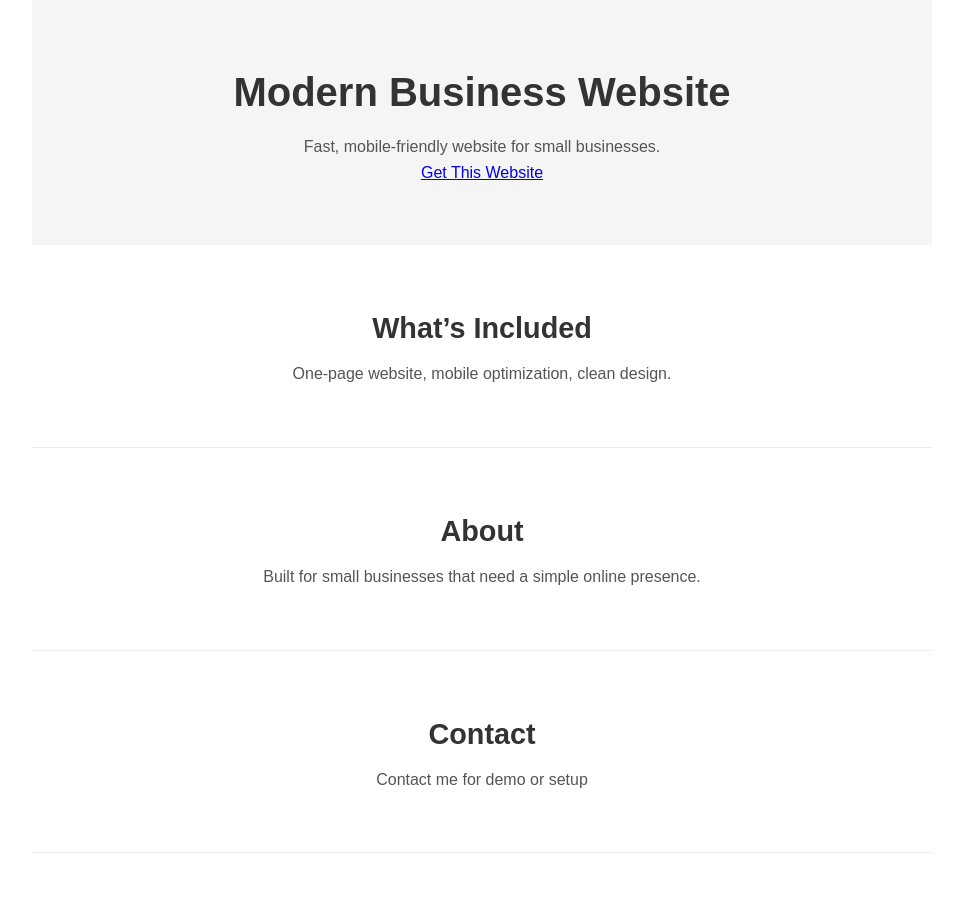
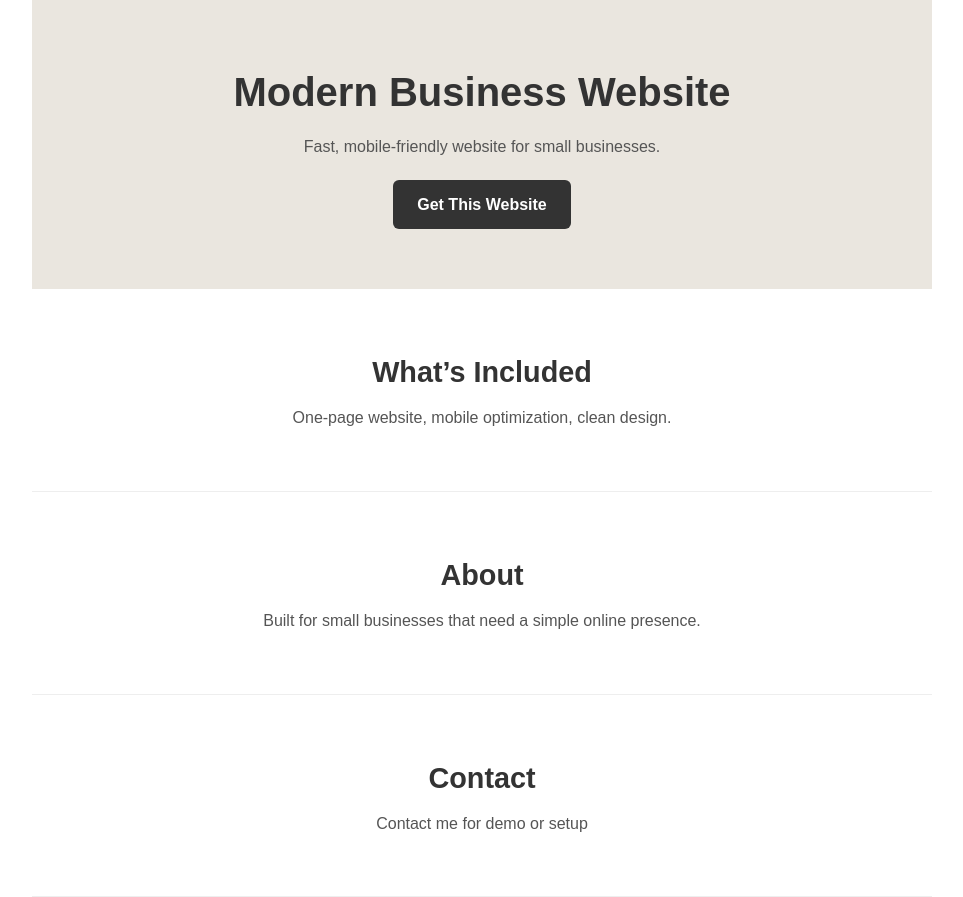
Before and after one commit to dino-hub-design/simple-business-landing-page, a plain HTML site: page index.html in a window 1280 px wide. Shown: the whole page, without its empty margins (158-1121 px from the left). Before the commit the page ends 853 px from the top, so only its background shows below. Drawn offline with Linux system fonts and the light colour scheme.

Commit message:
Add files via upload

```diff
--- a/css/style.css
+++ b/css/style.css
@@ -22,7 +22,7 @@
 }
 
 .hero {
-  background-color: #f5f5f5;
+ background: #eae6df; /* luxury feel */
 }
 
 h1 {
@@ -44,3 +44,17 @@
 section {
   border-bottom: 1px solid #eee;
 }
+.btn {
+  display: inline-block;
+  margin-top: 20px;
+  padding: 12px 24px;
+  background: #333;
+  color: #fff;
+  text-decoration: none;
+  border-radius: 6px;
+  font-weight: 600;
+}
+
+.btn:hover {
+  background: #555;
+}
```
